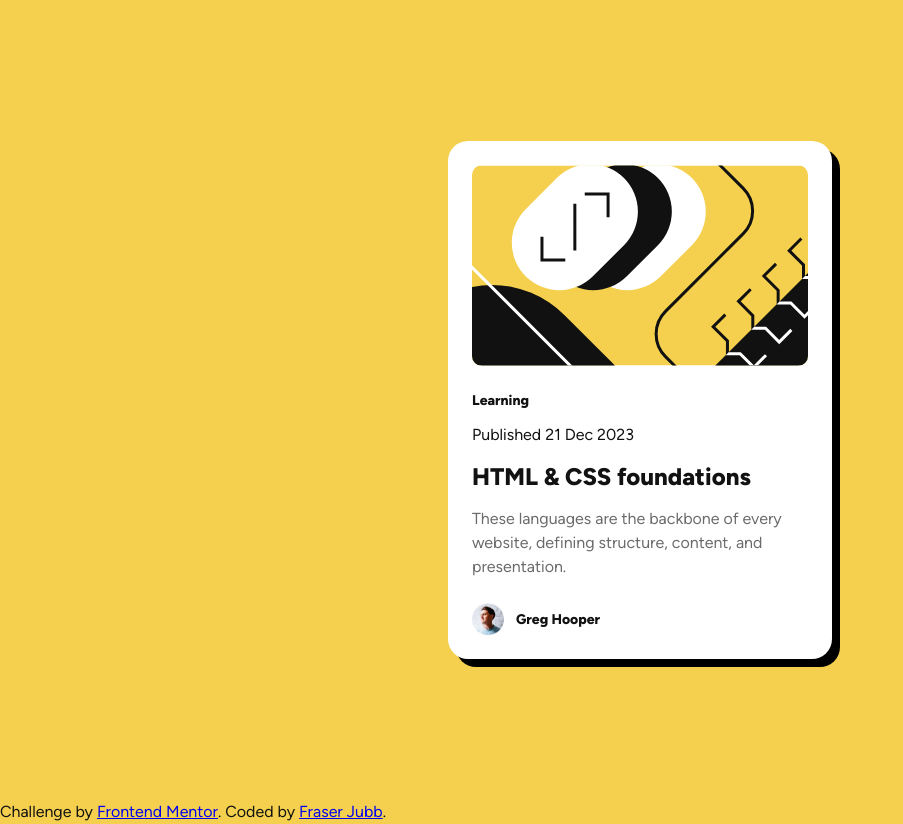
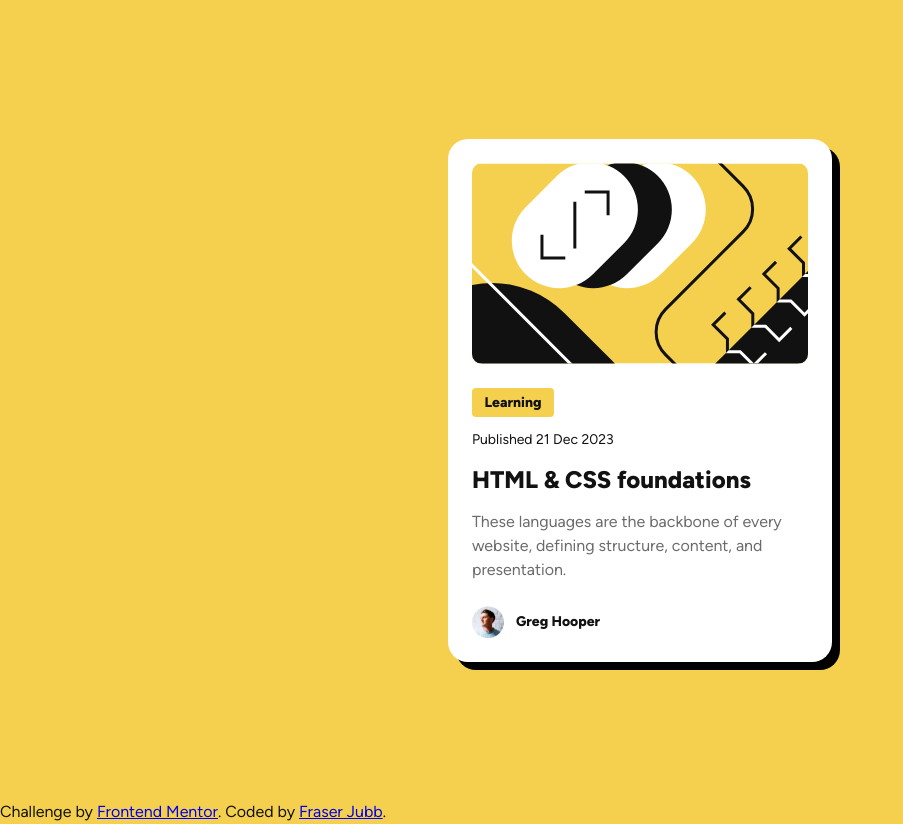
Before and after one commit to fraserjubb/fm-blog-preview-card, a plain HTML site: page index.html in a window 1280 px wide. Shown: the whole page, without its empty margins (0-903 px from the left). Drawn offline with Linux system fonts and the light colour scheme.

Commit message:
class names tweaked, added a tag container

```diff
--- a/index.html
+++ b/index.html
@@ -16,10 +16,12 @@
   <body>
     <main class="container">
       <article class="card">
-        <img src="/assets/img/illustration-article.svg" alt="Illustration on card" class="card__image" />
+        <img class="card__image" src="/assets/img/illustration-article.svg" alt="Illustration on card" />
         <div class="card__body">
-          <p class="card__category">Learning</p>
-          <p class="card__publish-date">Published 21 Dec 2023</p>
+          <div class="card__tag">
+            <p class="card__category">Learning</p>
+          </div>
+          <p class="card__date">Published 21 Dec 2023</p>
           <h2 class="card__title">HTML & CSS foundations</h2>
           <p class="card__description">These languages are the backbone of every website, defining structure, content, and presentation.</p>
         </div>
```
